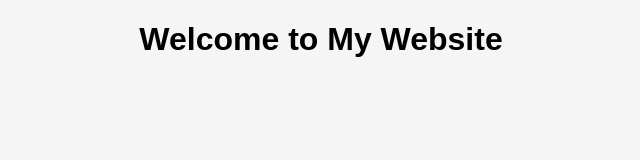
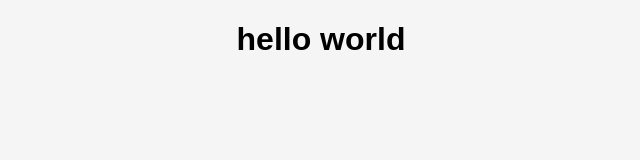
Before and after one commit to jaswantaristocrat/Prj_1, a website: page index.html in a window 1280 px wide. Shown: the whole page, without its empty margins (319-959 px from the left). Drawn offline with Linux system fonts and the light colour scheme.

Commit message:
updated html file

```diff
--- a/index.html
+++ b/index.html
@@ -5,7 +5,7 @@
   <link rel="stylesheet" href="style.css">
 </head>
 <body>
-  <h1>Welcome to My Website</h1>
+  <h1>hello world</h1>
   <script src="script.js"></script>
 </body>
 </html>
```
